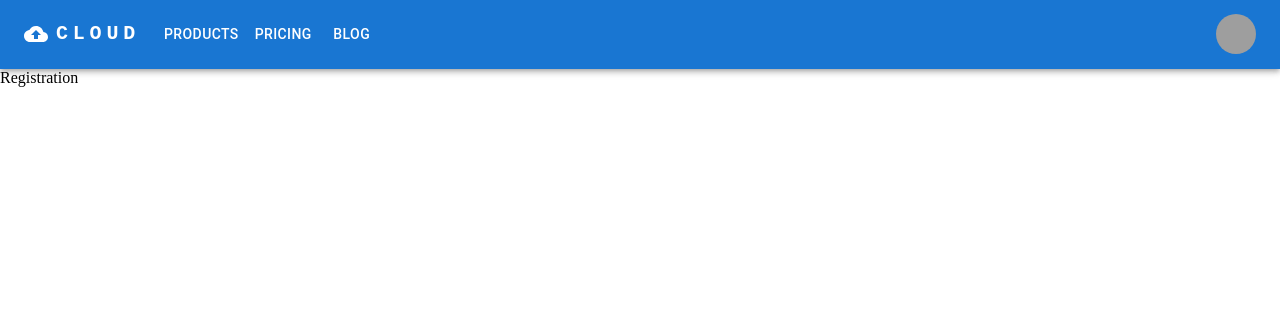
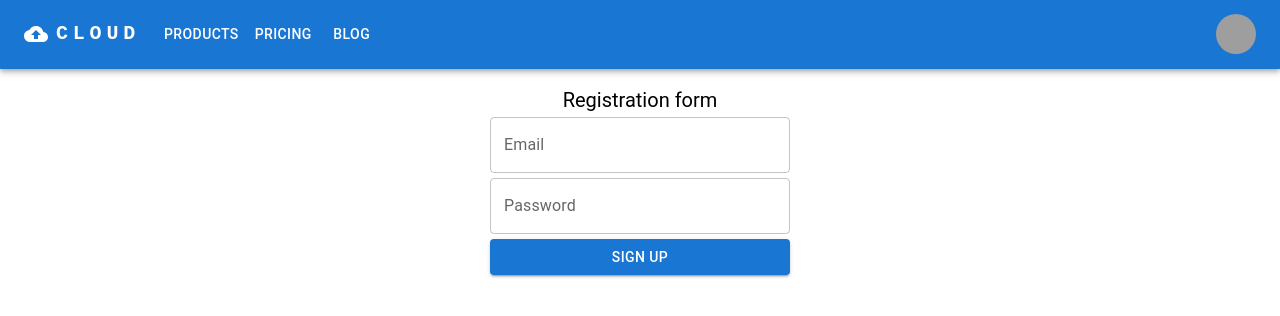
Before and after one commit to hryashik/cloud-mern, a React (Create React App) app in the folder client/: page /registration in a window 1280 px wide. Shown: the top 316 px of the page. Built offline with nearby package versions, Linux system fonts and the light colour scheme; grey boxes are pictures that could not be loaded.

Commit message:
create register form

```diff
--- a/client/package.json
+++ b/client/package.json
@@ -15,11 +15,13 @@
     "@types/node": "^16.11.66",
     "@types/react": "^18.0.21",
     "@types/react-dom": "^18.0.6",
+    "axios": "^1.1.3",
     "react": "^18.2.0",
     "react-dom": "^18.2.0",
     "react-redux": "^8.0.4",
     "react-router-dom": "^6.4.2",
     "react-scripts": "5.0.1",
+    "sass": "^1.55.0",
     "typescript": "^4.8.4",
     "web-vitals": "^2.1.4"
   },
--- a/client/src/App.tsx
+++ b/client/src/App.tsx
@@ -1,18 +1,18 @@
 import './App.css'
 import Navbar from './components/Navbar/Navbar'
 import { Routes, Route } from 'react-router-dom'
-import { Main } from './components/Main/Main'
-import { Registration } from './components/Registration/Registration'
+import { Main } from './pages/Main'
+import { Registration } from './pages/Registration/Registration'
 
 const App: React.FC = () => {
   return (
-    <div>
+    <>
       <Navbar />
       <Routes>
         <Route path="/" element={<Main />} />
         <Route path="/registration" element={<Registration />} />
       </Routes>
-    </div>
+    </>
   )
 }
 
--- a/client/src/components/Registration/Registration.tsx
+++ /dev/null
@@ -1,7 +0,0 @@
-export const Registration: React.FC = () => {
-	return (
-		<div>
-			Registration
-		</div>
-	);
-}
--- /dev/null
+++ b/client/src/components/UI/Input.tsx
@@ -0,0 +1,22 @@
+import { TextField } from "@mui/material";
+import React from "react";
+
+type InputTypeProps = {
+	value: string
+	label: string
+	onChange: (event: React.ChangeEvent<HTMLInputElement>) => void
+}
+
+export const Input: React.FC<InputTypeProps> = ({ value, label, onChange }) => {
+	return (
+		<TextField
+			onChange={onChange}
+			value={value}
+			label={label}
+			type={label === 'Password' ? 'password' : 'text'}
+			style={{ width: "300px", marginBottom: '5px' }}
+		/>
+	);
+}
+
+export default Input;
--- /dev/null
+++ b/client/src/pages/Registration/Registration.module.scss
@@ -0,0 +1,18 @@
+.wrapper {
+	padding-top: 20px;
+	display: flex;
+	align-items: center;
+	justify-content: center;
+}
+
+.registration {
+	width: 300px;
+	display: flex;
+	flex-direction: column;
+	flex-wrap: wrap;
+
+	h3 {
+		margin-bottom: 5px;
+		text-align: center;
+	}
+}
--- /dev/null
+++ b/client/src/pages/Registration/Registration.tsx
@@ -0,0 +1,30 @@
+import React, { useState } from "react";
+import Input from "../../components/UI/Input";
+import style from './Registration.module.scss'
+import { Button, Typography } from '@mui/material'
+
+export const Registration: React.FC = () => {
+	const [email, setEmail] = useState('')
+	const [password, setPassword] = useState('')
+	function changeEmail(event: React.ChangeEvent<HTMLInputElement>) {
+		const value = event.target.value
+		setEmail(value)
+	}
+	function changePassword(event: React.ChangeEvent<HTMLInputElement>) {
+		const value = event.target.value
+		setPassword(value)
+	}
+	function registration() {
+
+	}
+	return (
+		<div className={style.wrapper}>
+			<div className={style.registration}>
+				<Typography fontSize={"20px"} variant={"h3"}>Registration form</Typography>
+				<Input value={email} label="Email" onChange={changeEmail} />
+				<Input value={password} label="Password" onChange={changePassword} />
+				<Button variant="contained">Sign up</Button>
+			</div>
+		</div>
+	);
+}
```
Also changed, not shown: client/src/pages/Main.tsx (renamed from client/src/components/Main/Main.tsx), 1 other file (tests, documents, lock files or other folders).
